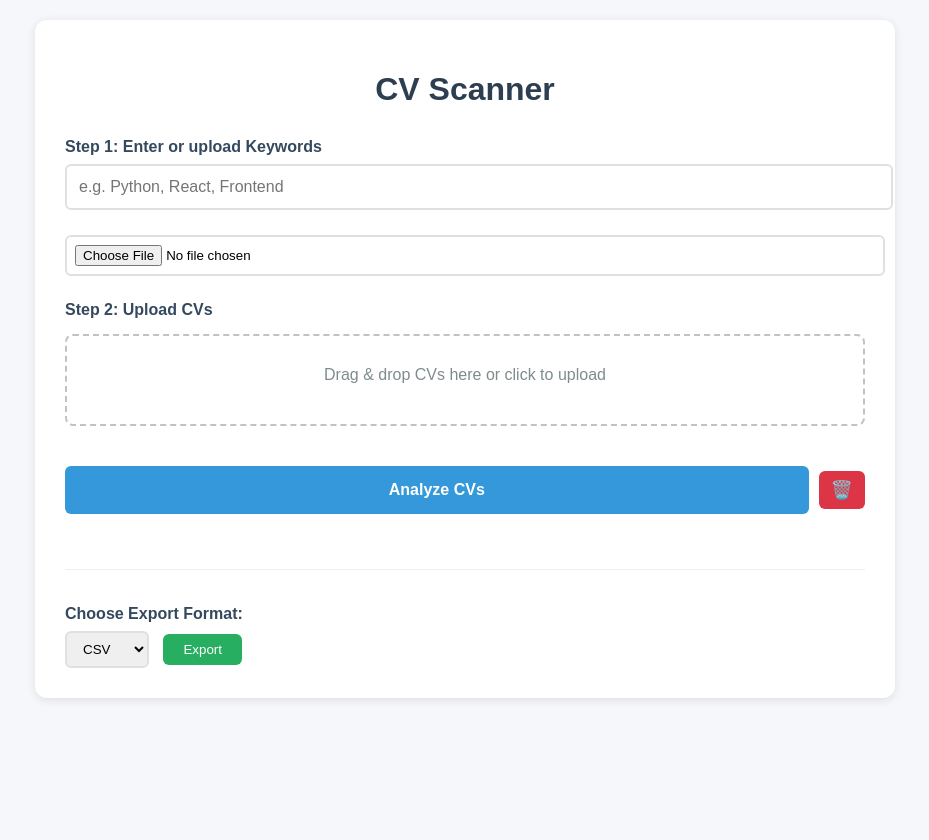
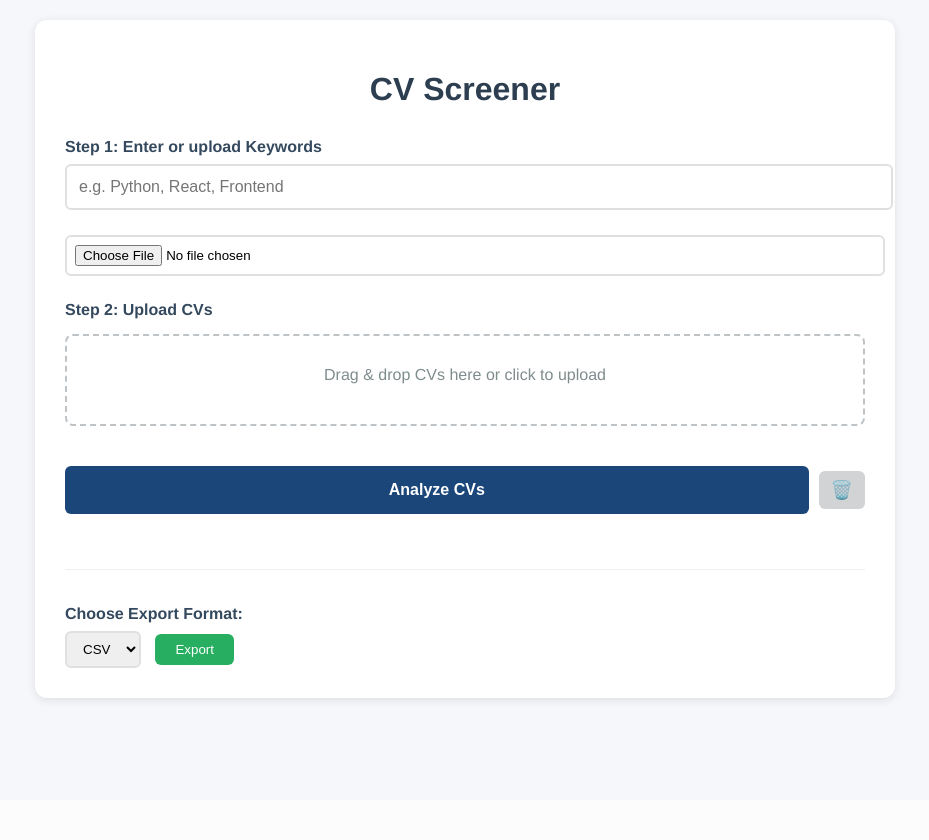
Before and after one commit to macharia-14/CV-Screener, a Flask app: page / in a window 1280 px wide. Shown: the whole page, without its empty margins (175-1104 px from the left). After the commit the page ends 703 px from the top, so only its background shows below. Run offline with Flask 3, Linux system fonts and the light colour scheme.

Commit message:
Updated code

```diff
--- a/app.py
+++ b/app.py
@@ -57,7 +57,7 @@ def scan():
             'matchedKeywords': matched_keywords
         })
 
-    print("✅ Returning results:", results)
+
 
     return jsonify({'results': results})
 
--- a/static/script.js
+++ b/static/script.js
@@ -121,13 +121,10 @@ function exportResults() {
     const format = document.getElementById('export-format').value;
     if (format === 'csv'){
         exportCSV();
-    }else if (format === 'json') {
-        exportJSON();
     } else {
         alert('Please select a valid export format.');
     }
-
-}
+  }
 function exportCSV() {
     const today = new Date().toISOString().split('T')[0];
     let csv = "CV Name, Score, Matched Keywords\n";
@@ -136,10 +133,12 @@ function exportCSV() {
     });
     downloadBlob(csv, `cv_analysis_${today}.csv`, 'text/csv');
 }
-function exportJSON(){
+/**function exportJSON(){
     const json = JSON.stringify(analysisResults, null, 2);
     downloadBlob(json, 'cv_analysis.json', 'application/json');
-}
+}**/
+
+
 function downloadBlob(content, filename, contentType) {
     const blob = new Blob([content], { type: contentType });
     const url = URL.createObjectURL(blob);
@@ -152,7 +151,7 @@ function downloadBlob(content, filename, contentType) {
 }
 document.getElementById('clear-cvs').addEventListener('click', () => {
   uploadedCVFiles = [];
-  document.getElementById('cv-upload').value = ''; // Clears the hidden file input
+  document.getElementById('cv-upload').value = '';
   showUploadedFiles(uploadedCVFiles);
 
   // Optionally hide export section too
--- a/static/style.css
+++ b/static/style.css
@@ -1,15 +1,16 @@
 
 body {
-  font-family: 'Arial', sans-serif;
+  font-family:'Franklin Gothic Medium', 'Arial Narrow', Arial, sans-serif;
   background-color: #f5f7fa;
   margin: 0;
   padding: 20px;
-  min-height: 100vh;
+  min-height: 90vh;
 }
 
 .container {
   max-width: 800px;
   margin: 0 auto;
+
   background: white;
   padding: 30px;
   border-radius: 12px;
@@ -63,7 +64,7 @@ input[type="text"]:focus {
   display: block;
   width: 100%;
   padding: 15px;
-  background-color: #3498db;
+  background-color: #1B467A;
   color: white;
   border: none;
   border-radius: 6px;
@@ -77,13 +78,17 @@ input[type="text"]:focus {
   width: auto;
   padding: 8px 12px;
   font-size: 18px;
-  background-color: #dc3545;
+  background-color: #D2D3D5;
   border-radius: 6px;
   margin: 0;
 }
 
 .btn:hover {
   background-color: #2980b9;
+}
+.btn-clear:hover {
+  background-color: #F10000;
+  color: white;
 }
 
 #export-section {
--- a/templates/index.html
+++ b/templates/index.html
@@ -6,11 +6,11 @@
     <link rel="stylesheet" href="{{ url_for('static', filename='style.css') }}">
 
 
-    <title>CV Scanner</title>
+    <title>CV Screener</title>
   </head>
   <body>
     <div class="container">
-      <h1>CV Scanner</h1>
+      <h1>CV Screener</h1>
 
       <!-- Keyword Input -->
       <div>
@@ -56,8 +56,7 @@
       <label for="export-format">Choose Export Format:</label>
       <select id="export-format">
         <option value="csv">CSV</option>
-        <option value="pdf">PDF</option>
-        <option value="json">JSON</option>
+
       </select>
       <button onclick="exportResults()">Export</button>
     </div>
```
Also changed, not shown: 2 other files.
